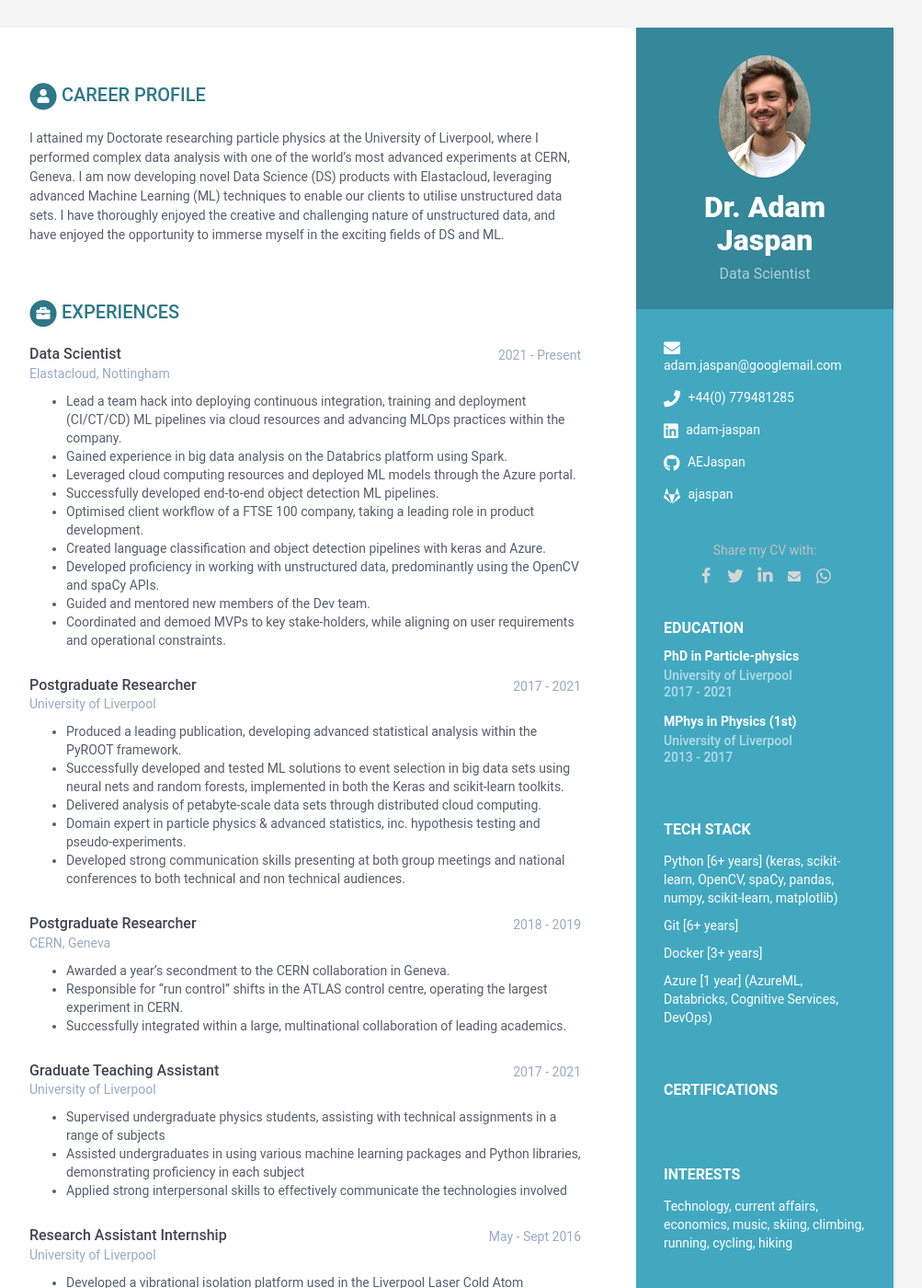
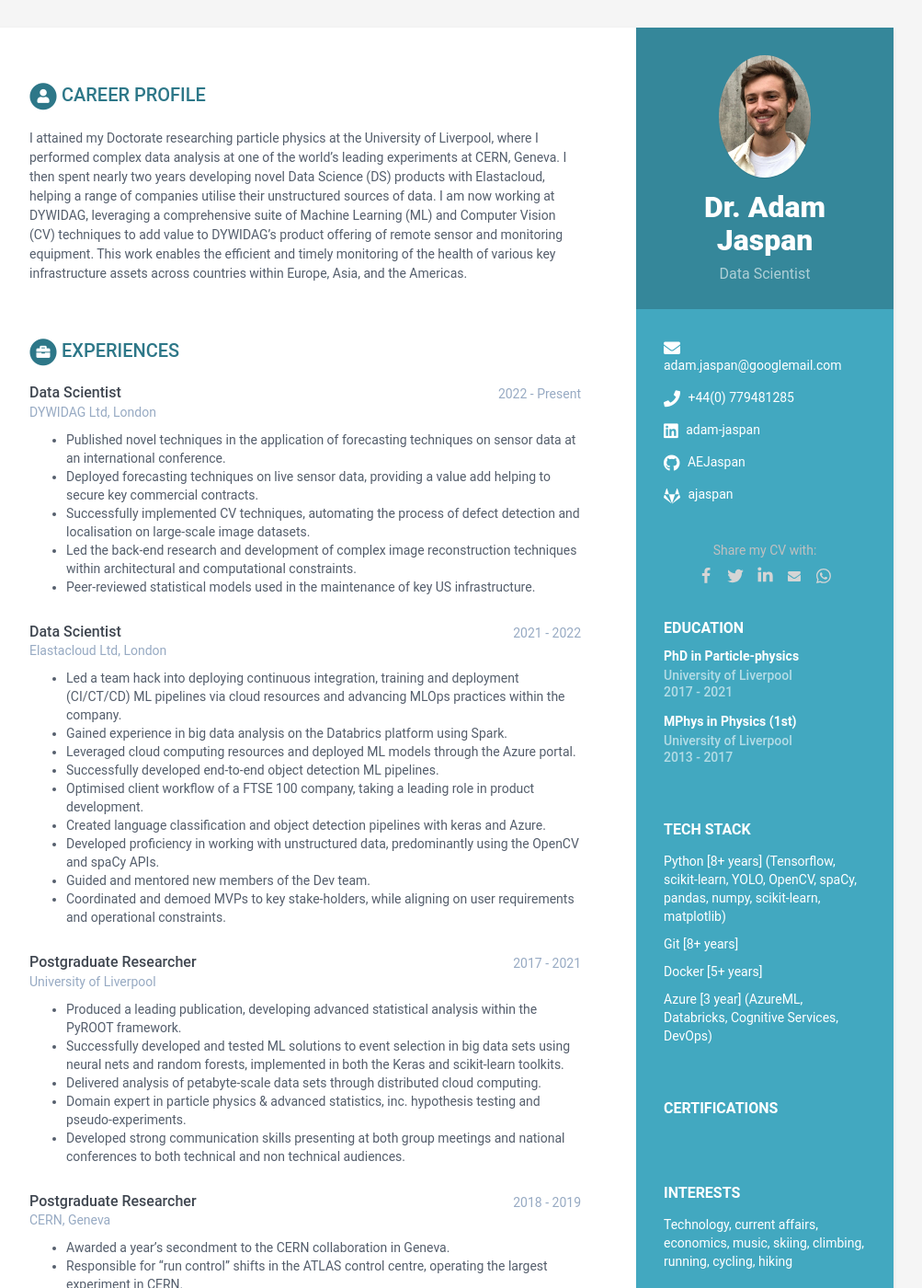
Before and after one commit to AEJaspan/my-cv, a Jekyll site: the page built from index.html, in a window 1280 px wide and 1400 px high. Shown: the whole window at 92% size, without its empty margins (168-1171 px from the left). Built offline with Jekyll 4.4.1, drawn with Linux system fonts in a browser that asks for light colours; a script that is not in the unit is left out.

Commit message:
Updating with DYWIDAG.

```diff
--- a/_data/data.yml
+++ b/_data/data.yml
@@ -29,16 +29,16 @@ sidebar:
     # - item: Python [6+ years], C++ [4+ years], Keras [2+ years], Scikit-learn [2+ years], Numpy [2+ years], Pandas [2+ years], OpenCV [1 year], spaCy [1 year], Azure [1 year]
     #   link:
     # Python [6 y] (keras, scikit-learn, OpenCV, spaCy, pandas, numpy, scikit-learn, matplotlib), Git [6 y], Docker [3 y], Azure [1 y] (AzureML, Databricks, Cognitive Services, DevOps), SQL [< 1 y], Spark [< 1 y]
-    - item: Python [6+ years] (keras, scikit-learn, OpenCV, spaCy, pandas, numpy, scikit-learn, matplotlib)
+    - item: Python [8+ years] (Tensorflow, scikit-learn, YOLO, OpenCV, spaCy, pandas, numpy, scikit-learn, matplotlib)
       link:
 
-    - item: Git [6+ years]
+    - item: Git [8+ years]
       link:
 
-    - item: Docker [3+ years]
+    - item: Docker [5+ years]
       link:
 
-    - item: Azure [1 year] (AzureML, Databricks, Cognitive Services, DevOps)
+    - item: Azure [3 year] (AzureML, Databricks, Cognitive Services, DevOps)
       link:
 
     # - item: Keras [2+ years]
@@ -83,7 +83,7 @@ sidebar:
 career-profile:
     title: Career Profile
     summary: |
-      I attained my Doctorate researching particle physics at the University of Liverpool, where I performed complex data analysis with one of the world’s most advanced experiments at CERN, Geneva. I am now developing novel Data Science (DS) products with Elastacloud, leveraging advanced Machine Learning (ML) techniques to enable our clients to utilise unstructured data sets. I have thoroughly enjoyed the creative and challenging nature of unstructured data, and have enjoyed the opportunity to immerse myself in the exciting fields of DS and ML.
+        I attained my Doctorate researching particle physics at the University of Liverpool, where I performed complex data analysis at one of the world's leading experiments at CERN, Geneva. I then spent nearly two years developing novel Data Science (DS) products with Elastacloud, helping a range of companies utilise their unstructured sources of data. I am now working at DYWIDAG, leveraging a comprehensive suite of Machine Learning (ML) and Computer Vision (CV) techniques to add value to DYWIDAG's product offering of remote sensor and monitoring equipment. This work enables the efficient and timely monitoring of the health of various key infrastructure assets across countries within Europe, Asia, and the Americas.
 
 education:
     - degree: PhD in Particle-physics
@@ -96,10 +96,19 @@ education:
       time: 2013 - 2017
 experiences:
     - role: Data Scientist
-      time: 2021 - Present
-      company: Elastacloud, Nottingham
+      time: 2022 - Present
+      company: DYWIDAG Ltd, London
       details: |
-          - Lead a team hack into deploying continuous integration, training and deployment (CI/CT/CD) ML pipelines via cloud resources and advancing MLOps practices within the company.
+          - Published novel techniques in the application of forecasting techniques on sensor data at an international conference.
+          - Deployed forecasting techniques on live sensor data, providing a value add helping to secure key commercial contracts.
+          - Successfully implemented CV techniques, automating the process of defect detection and localisation on large-scale image datasets.
+          - Led the back-end research and development of complex image reconstruction techniques within architectural and computational constraints.
+          - Peer-reviewed statistical models used in the maintenance of key US infrastructure.
+    - role: Data Scientist
+      time: 2021 - 2022
+      company: Elastacloud Ltd, London
+      details: |
+          - Led a team hack into deploying continuous integration, training and deployment (CI/CT/CD) ML pipelines via cloud resources and advancing MLOps practices within the company.
           - Gained experience in big data analysis on the Databrics platform using Spark.
           - Leveraged cloud computing resources and deployed ML models through the Azure portal.
           - Successfully developed end-to-end object detection ML pipelines.
```
Also changed, not shown: README.md.
